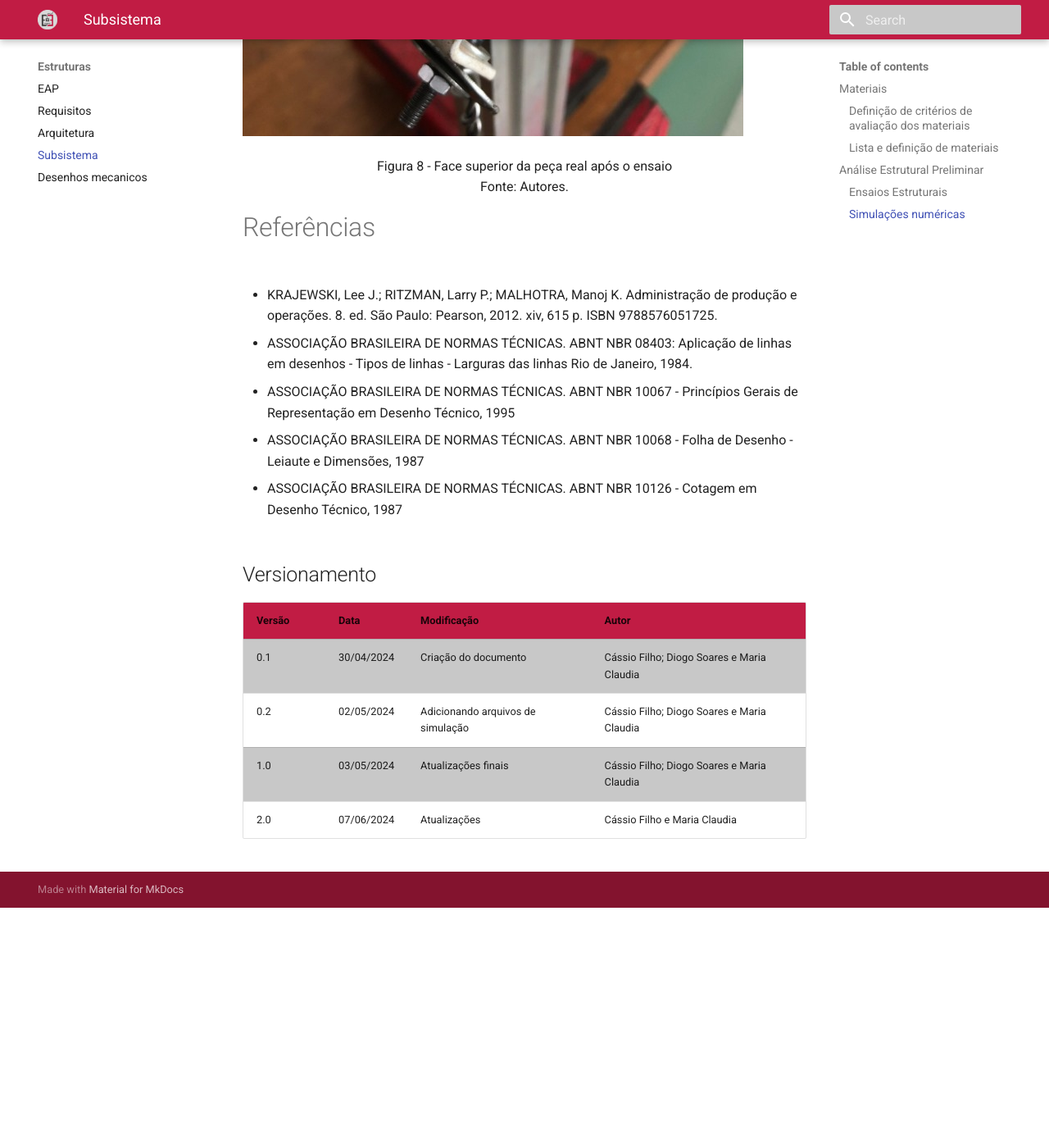
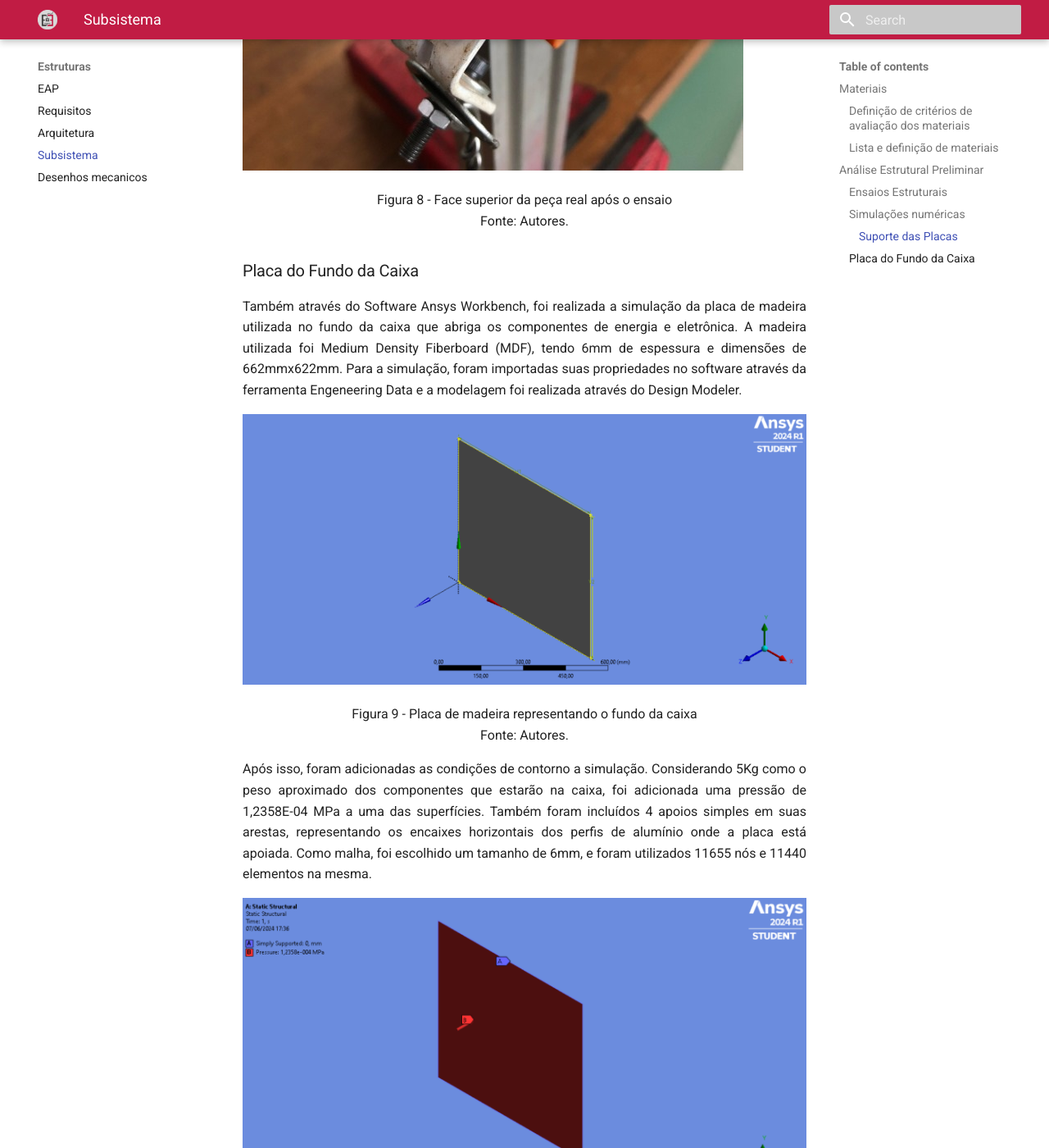
Before and after one commit to Calcioft/ScanPoint, an MkDocs documentation site: the page built from docs/estruturas/Projeto_subsistema_estruturas.md, in a window 1280 px wide and 1400 px high, scrolled down 11749 px. Shown: the whole window at 82% size. Built offline with MkDocs 1.6.1 and Material for MkDocs 9.7.7, drawn with Linux system fonts in a browser that asks for light colours; before the commit the page ends 12856 px from its top, so only the background shows below that; some of the changed text lies outside the part shown.

Commit message:
Update Projeto_subsistema_estruturas.md

```diff
--- a/docs/estruturas/Projeto_subsistema_estruturas.md
+++ b/docs/estruturas/Projeto_subsistema_estruturas.md
@@ -97,7 +97,10 @@ Dessa forma, como material crítico para a análise, foi escolhida a impressão
 A partir de tal definição foram realizados ensaios estruturais e simulações par a validação do componente crítico definido anteriormente.
 </p>
 
+
+
 ### Ensaios Estruturais
+
 
 <p style="text-align: justify;">
 Graças aos pontos descritos nos tópicos anteriores, optou-se pela realização de um ensaio para avaliação de integridade estrutural simples, onde uma peça de testes foi elaborada e submetida a diversas quantidades de cargas com o intuito de validar seu uso para a aplicação desejada no projeto. A peça de estudo foi fabricada a partir do material PLA (biopolímero ácido poliláctico), com configuração de densidade de preenchimento de 10% do tipo zigue-zague e com 4 paredes de 0,88mm de espessura.
@@ -171,6 +174,8 @@ Assim, avaliando a composição da estrutura com 4 peças impressas em 3D, a car
 
 ### Simulações numéricas
 
+#### Suporte das Placas
+
 <p style="text-align: justify;">
 Para complementação e representação do apresentado até então através do ensaio prático estrutural, foi realizada através do software Ansys Workbench uma simulação numérica da peça.
 </p>
@@ -215,6 +220,42 @@ Figura 8 - Face superior da peça real após o ensaio<br />
 Fonte: Autores.
 </p>
 
+### Placa do Fundo da Caixa
+
+<p style="text-align: justify;">
+Também através do Software Ansys Workbench, foi realizada a simulação da placa de madeira utilizada no fundo da caixa que abriga os componentes de energia e eletrônica. A madeira utilizada foi Medium Density Fiberboard (MDF), tendo 6mm de espessura e dimensões de 662mmx622mm. Para a simulação, foram importadas suas propriedades no software através da ferramenta Engeneering Data e a modelagem foi realizada através do Design Modeler.
+</p>
+
+![Placa de madeira representando o fundo da caixa](imagens/Proj_Subs_Estruturas_Ensaios_Placa_Desenho.png)
+
+<p style="text-align:center;">
+Figura 9 - Placa de madeira representando o fundo da caixa<br />
+Fonte: Autores.
+</p>
+
+<p style="text-align: justify;">
+Após isso, foram adicionadas as condições de contorno a simulação. Considerando 5Kg como o peso aproximado dos componentes que estarão na caixa, foi adicionada uma pressão de 1,2358E-04 MPa a uma das superfícies. Também foram incluídos 4 apoios simples em suas arestas, representando os encaixes horizontais dos perfis de alumínio onde a placa está apoiada. Como malha, foi escolhido um tamanho de 6mm, e foram utilizados 11655 nós e 11440 elementos na mesma.
+</p>
+
+![Condições de Contorno](imagens/Proj_Subs_Estruturas_Ensaios_Placa_Contorno.png)
+
+<p style="text-align:center;">
+Figura 10 - Condições de contorno aplicadas<br />
+Fonte: Autores.
+</p>
+
+<p style="text-align: justify;">
+Por fim, pôde-se obter como resultado uma deformação máxima de 1,1771mm em seu centro, sendo um resultado dentro da margem aceita para a deformação do material, não sendo suficiente para sua ruptura nem para o desencaixe lateral.
+</p>
+
+![Deformação](imagens/Proj_Subs_Estruturas_Ensaios_Placa_Deformação.png)
+
+<p style="text-align:center;">
+Figura 11 - Deformação total da placa<br />
+Fonte: Autores.
+</p>
+
+
 # Referências
 
 * KRAJEWSKI, Lee J.; RITZMAN, Larry P.; MALHOTRA, Manoj K. Administração de produção e operações. 8. ed. São Paulo: Pearson, 2012. xiv, 615 p. ISBN 9788576051725.
```
